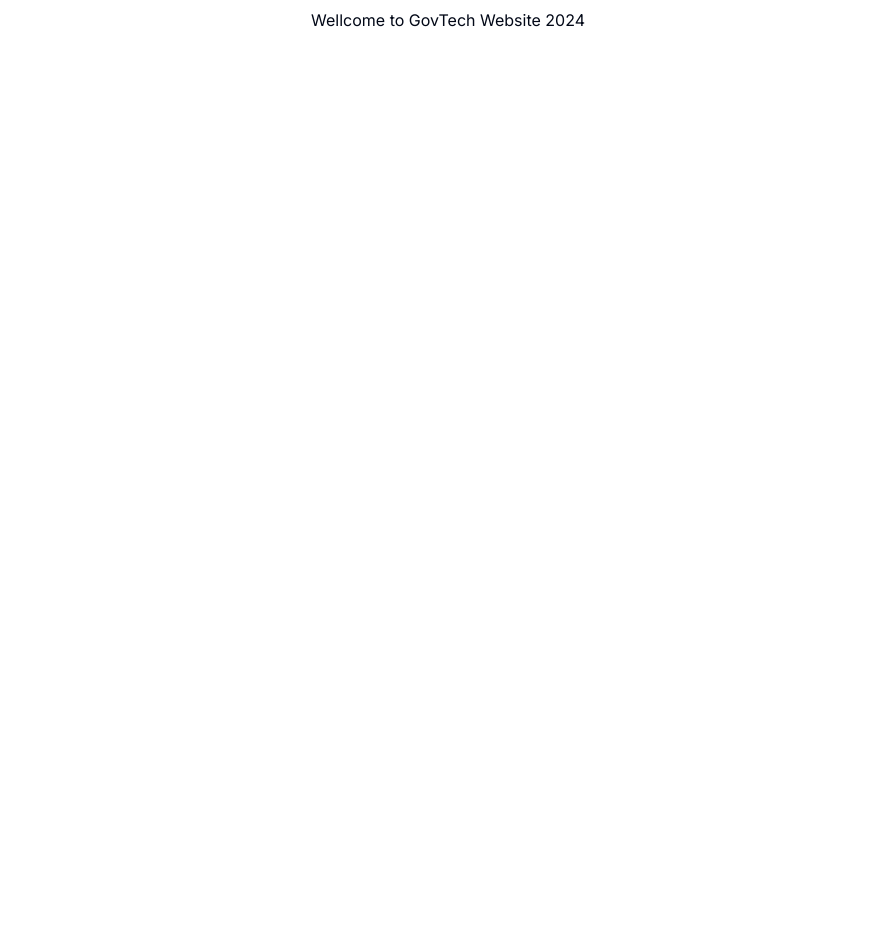
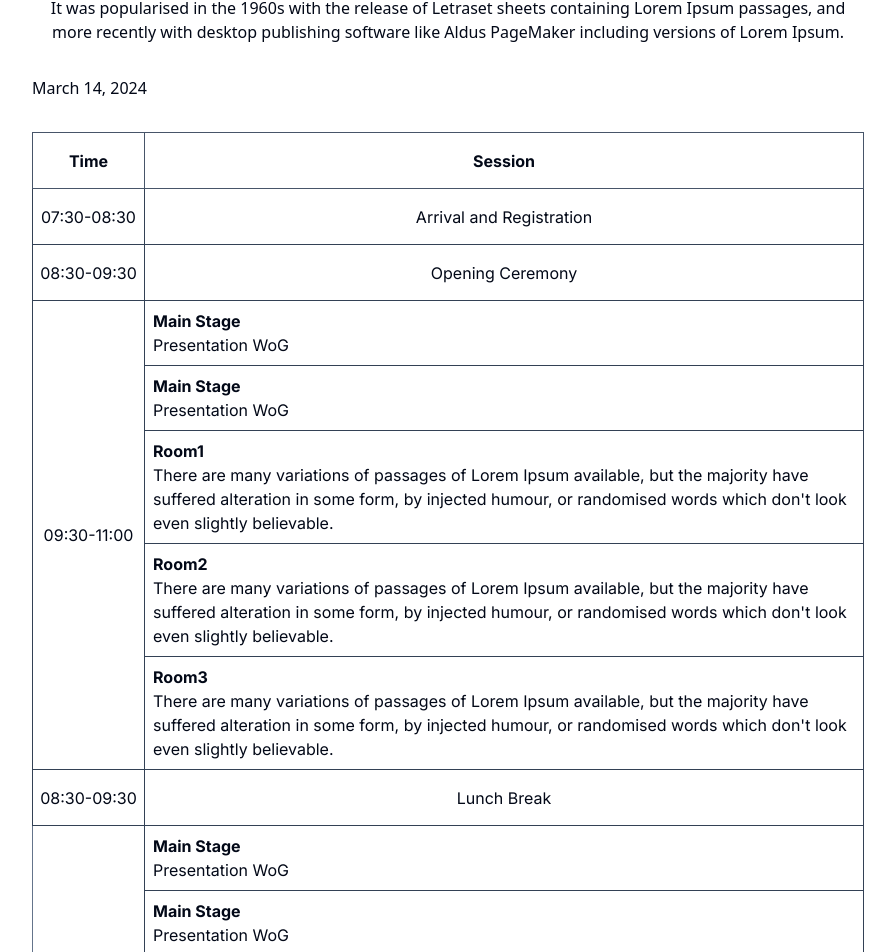
Before and after one commit to MPTCDITR/govtech-website, a Next.js app: page / in a window 1280 px wide. Shown: the part 169-1121 px from the top of the page, without its empty margins (192-1087 px from the left). Before the commit the page ends 881 px from the top, so only its background shows below. Built offline with nearby package versions, Linux system fonts and the light colour scheme.

Commit message:
feat: merge with main

```diff
--- a/app/page.tsx
+++ b/app/page.tsx
@@ -1,9 +1,9 @@
+import Agenda from "@/components/agenda/agenda";
+
 export default function Home() {
   return (
-    <main className="flex min-h-screen flex-col items-center justify-between p-24">
-      <div>
-        <h1>Wellcome to GovTech Website 2024</h1>
-      </div>
+    <main className="flex min-h-screen flex-col justify-between">
+      <Agenda/>
     </main>
   );
 }
--- /dev/null
+++ b/components/agenda/agenda.tsx
@@ -0,0 +1,128 @@
+import Text from "../ui/text";
+
+export default function Agenda() {
+    return (
+      <main className="flex flex-col items-center justify-between gap-4 p-4">
+        <div className="w-full sm:w-3/4 md:w-2/3">
+          <Text variant="subheading" className="text-center font-sans text-[#0F45A8]">
+            Agenda
+          </Text>
+          <Text variant="body" className="mt-8 w-full text-center font-sans">
+            It was popularised in the 1960s with the release of Letraset sheets containing Lorem Ipsum passages, and more recently with desktop publishing software like Aldus PageMaker including versions of Lorem Ipsum.
+          </Text>
+          <Text variant="body" className=" mt-8 font-sans">
+            March 14, 2024
+          </Text>
+          <div className="mt-8 flex justify-items-center">
+            <table className="border-collapse border border-slate-500">
+                <thead>
+                  <tr className="h-14">
+                    <th className="w-28 border border-slate-600 ">Time</th>
+                    <th className="border border-slate-600">Session</th>
+                  </tr>
+                </thead>
+              <tbody>
+                  <tr className="h-14 text-center">
+                    <td className="border border-slate-700 ">07:30-08:30</td>
+                    <td className="border border-slate-700 ">Arrival and Registration</td>
+                  </tr>
+                  <tr className="h-14 text-center">
+                    <td className="border border-slate-700 ">08:30-09:30</td>
+                    <td className="border border-slate-700 ">Opening Ceremony</td>
+                  </tr>
+                  <tr>
+                    <td rowSpan="5" className="border border-slate-700 text-center">09:30-11:00</td>
+                    <td className="border border-slate-700 p-2">
+                      <h1 className="font-bold">Main Stage </h1>
+                      Presentation WoG
+                    </td>
+                  </tr>
+                  <tr >
+                  <td className="border border-slate-700 p-2">
+                      <h1 className="font-bold">Main Stage </h1>
+                      Presentation WoG
+                    </td>
+                  </tr>
+                  <tr>
+                    <td className="border border-slate-700 p-2">
+                      <h1 className=" font-bold">Room1</h1>
+                     There are many variations of passages of Lorem Ipsum available, but the majority have suffered alteration in some form, by injected humour, or randomised words which don't look even slightly believable.
+                    </td>
+                  </tr>
+                  <tr>
+                  <td className="border border-slate-700 p-2">
+                      <h1 className=" font-bold">Room2</h1>
+                     There are many variations of passages of Lorem Ipsum available, but the majority have suffered alteration in some form, by injected humour, or randomised words which don't look even slightly believable.
+                    </td>
+                  </tr>
+                  <tr>
+                  <td className="border border-slate-700 p-2">
+                      <h1 className=" font-bold">Room3</h1>
+                     There are many variations of passages of Lorem Ipsum available, but the majority have suffered alteration in some form, by injected humour, or randomised words which don't look even slightly believable.
+                    </td>
+                  </tr>
+                  <tr className="h-14">
+                    <td className="border border-slate-700 text-center">08:30-09:30</td>
+                    <td className="border border-slate-700 text-center">Lunch Break</td>
+                  </tr>
+                  <tr>
+                    <td rowSpan="4" className="border-slate-700 text-center" >14:30-15:30</td>
+                    <td className="border border-slate-700 p-2">
+                      <h1 className="font-bold">Main Stage </h1>
+                      Presentation WoG
+                    </td>
+                  </tr>
+                  <tr>
+                    <td className="border border-slate-700 p-2">
+                      <h1 className="font-bold">Main Stage </h1>
+                      Presentation WoG
+                    </td>
+                  </tr>
+                  <tr>
+                  <td className="border border-slate-700 p-2">
+                      <h1 className=" font-bold">Room2</h1>
+                     There are many variations of passages of Lorem Ipsum available, but the majority have suffered alteration in some form, by injected humour, or randomised words which don't look even slightly believable.
+                    </td>
+                  </tr>
+                  <tr>
+                  <td className="border border-slate-700 p-2">
+                      <h1 className=" font-bold">Room3</h1>
+                     There are many variations of passages of Lorem Ipsum available, but the majority have suffered alteration in some form, by injected humour, or randomised words which don't look even slightly believable.
+                    </td>
+                  </tr>
+                  <tr>
+                    <td rowSpan="4" className="border border-slate-700 text-center">15:30-17:00</td>
+                    <td className="border border-slate-700 p-2">
+                      <h1 className="font-bold">Main Stage </h1>
+                      Presentation WoG
+                    </td>
+                  </tr>
+                  <tr>
+                  <td className="border border-slate-700 p-2">
+                      <h1 className="font-bold">Main Stage </h1>
+                      Presentation WoG
+                    </td>
+                  </tr>
+                  <tr>
+                  <td className="border border-slate-700 p-2">
+                      <h1 className=" font-bold">Room2</h1>
+                     There are many variations of passages of Lorem Ipsum available, but the majority have suffered alteration in some form, by injected humour, or randomised words which don't look even slightly believable.
+                    </td>
+                  </tr>
+                  <tr>
+                  <td className="border border-slate-700 p-2">
+                      <h1 className=" font-bold">Room3</h1>
+                     There are many variations of passages of Lorem Ipsum available, but the majority have suffered alteration in some form, by injected humour, or randomised words which don't look even slightly believable.
+                    </td>
+                  </tr>
+                  <tr className="h-14 text-center">
+                    <td className="border border-slate-700">08:30-09:30</td>
+                    <td className="border border-slate-700">Closing Ceremony</td>
+                  </tr>
+              </tbody>
+            </table>
+          </div>
+        </div>
+      </main>
+    );
+  }
```
